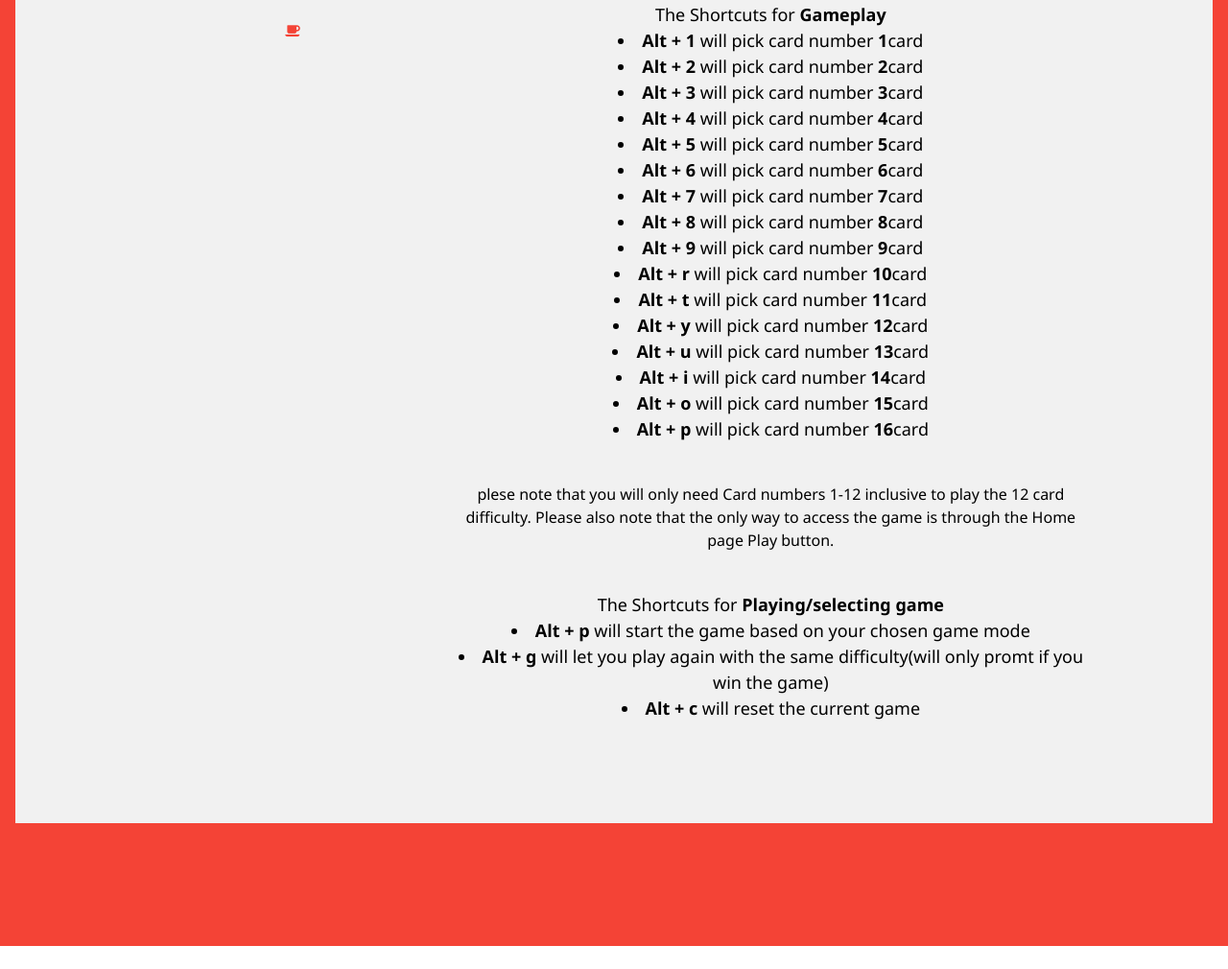
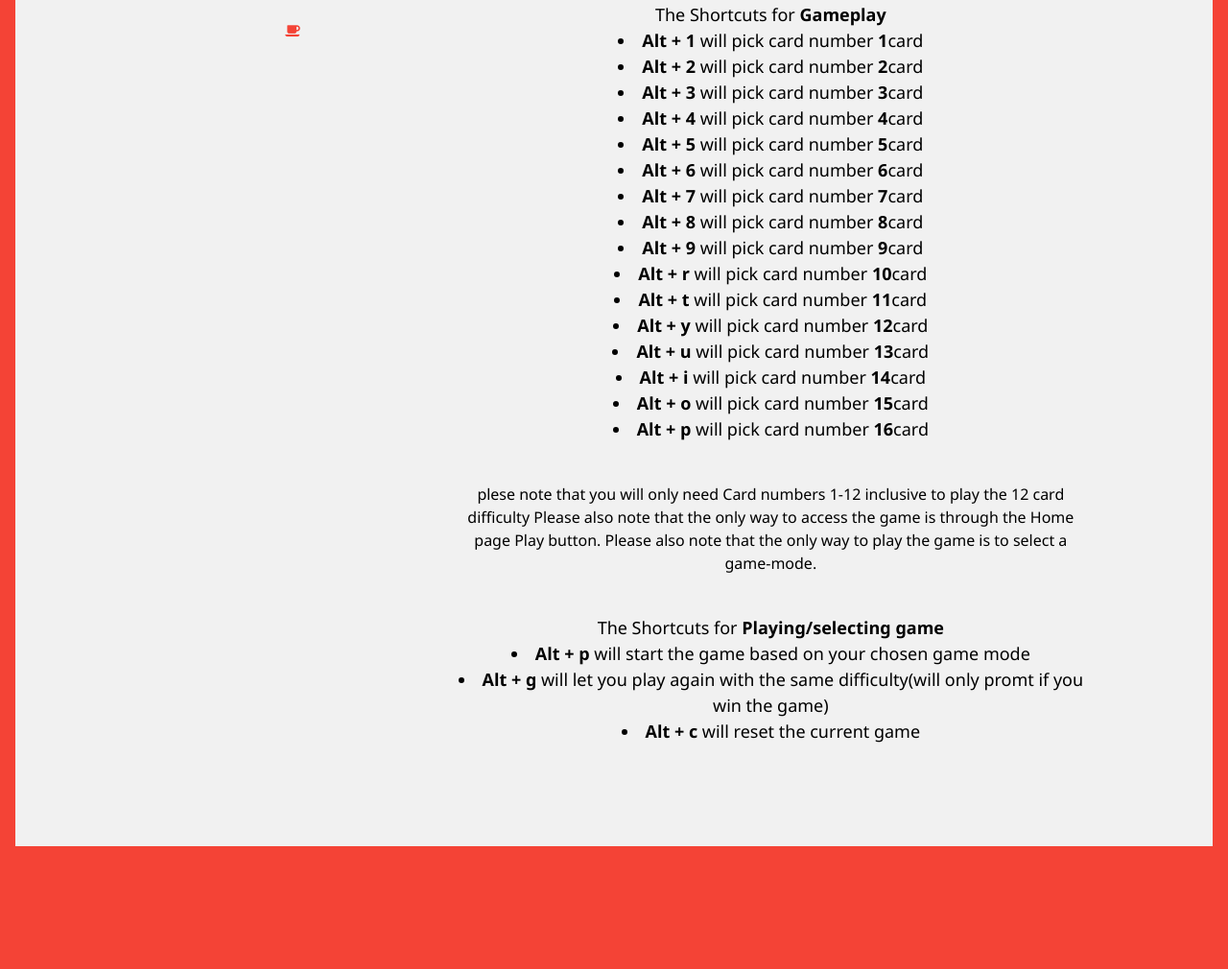
Before and after one commit to Rojhat802/Blind_memory_game, a plain HTML site: page Keyboard_Shortcuts.html in a window 1280 px wide. Shown: the part 852-1862 px from the top of the page at 96% size. Before the commit the page ends 1838 px from the top, so only its background shows below. Drawn offline with nearby package versions, Linux system fonts and the light colour scheme.

Commit message:
Update Keyboard_Shortcuts.html

```diff
--- a/Keyboard_Shortcuts.html
+++ b/Keyboard_Shortcuts.html
@@ -89,8 +89,9 @@
                     <li><b>Alt + p </b> will pick card number <b>16</b>card</li>
 
                     </h5>
-                    <h6> plese note that you will only need Card numbers 1-12 inclusive to play the 12 card difficulty.
+                    <h6> plese note that you will only need Card numbers 1-12 inclusive to play the 12 card difficulty
                       Please also note that the only way to access the game is through the Home page Play button.
+                        Please also note that the only way to play the game is to select a game-mode.
                       <h5 class="w3-padding-32" role="list">The Shortcuts for <b>Playing/selecting game</b>
                         <li><b>Alt + p </b>will start the game based on your chosen game mode</li>
                         <li><b>Alt + g </b>will let you play again with the same difficulty(will only promt if you win the game)</li>
```
